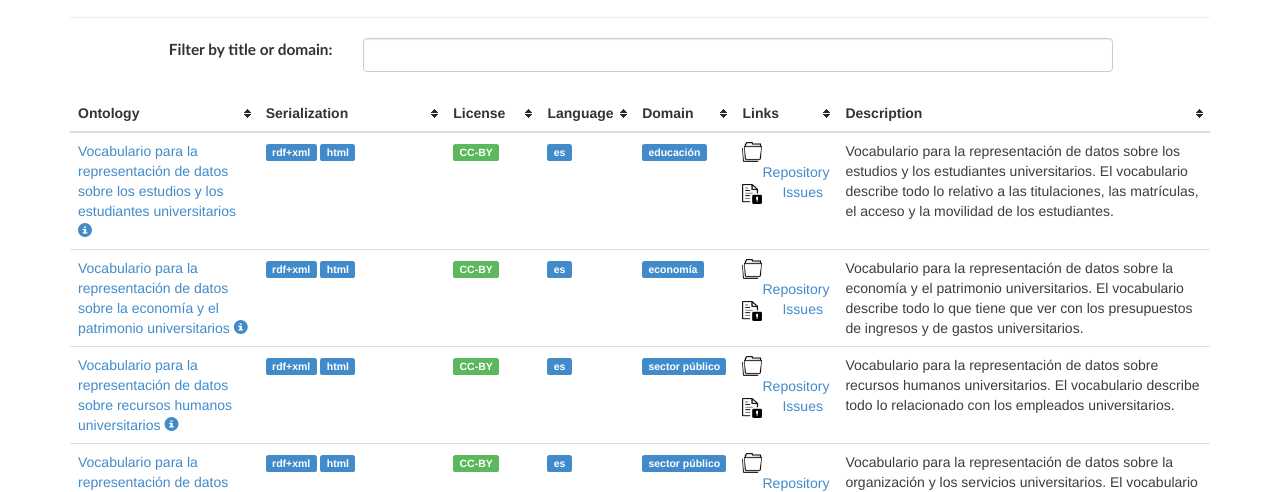
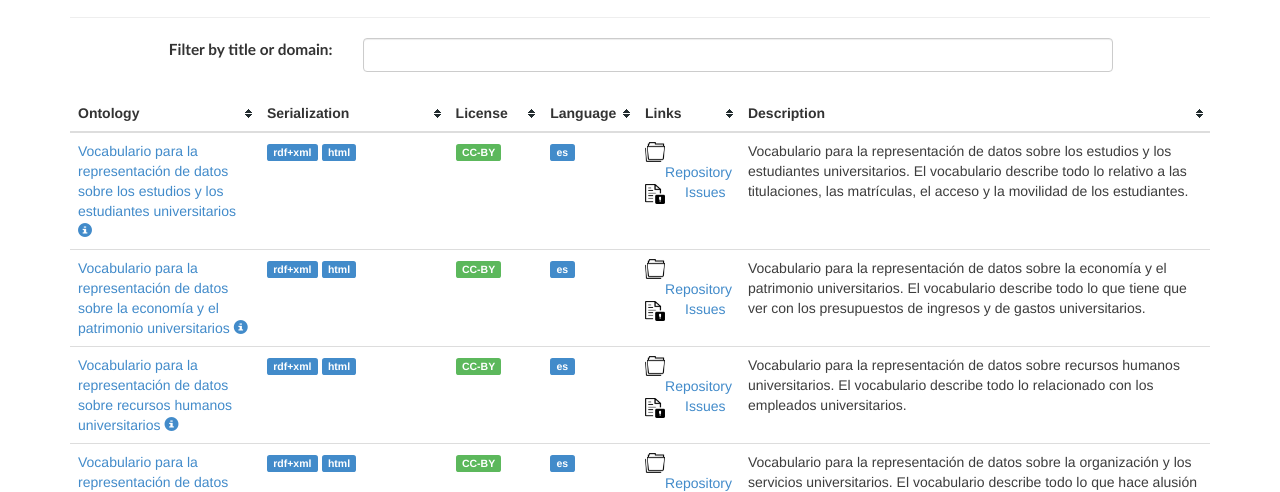
Before and after one commit to openuniversitydata/CatalogoOntologiasOpenUniversityData, a plain HTML site: page index.html in a window 1280 px wide. Shown: the part 303-795 px from the top of the page. Drawn offline with Linux system fonts and the light colour scheme.

Commit message:
Update index.html

```diff
--- a/index.html
+++ b/index.html
@@ -88,7 +88,6 @@
 <th class="col-md-2">Serialization</th>
 <th class="col-md-1">License</th>
 <th class="col-md-1">Language</th>
-<th class="col-md-1">Domain</th>
 <th class="col-md-1">Links</th>
 <th class="col-md-5">Description</th>
 </tr>
@@ -102,9 +101,6 @@
 </td>
 <td><a href="http://purl.org/NET/rdflicense/cc-by4.0" target="_blank"> <span class="label label-success">CC-BY</span></a></td>
 <td><a href="http://lexvo.org/id/iso639-3/spa" target="_blank"> <span class="label label-primary">es</span></a></td>
-<td>
-  <span class="label label-primary">educación</span>
-</td>
 <td><img src="vocab/img/repo.png" style="width: 20px; height: 20px;" alt="repository"/><span style="padding-left:20px"><a href="https://github.com/openuniversitydata/UniversidadesAbiertas/tree/main/ontology">Repository</a><br><img src="vocab/img/issue.png" style="width: 20px; height: 20px;" alt="repository"/><span style="padding-left:20px"><a href="https://github.com/openuniversitydata/UniversidadesAbiertas/issues">Issues</a>
 </td>
 <td>Vocabulario para la representación de datos sobre los estudios y los estudiantes universitarios. El vocabulario describe todo lo relativo a las titulaciones, las matrículas, el acceso y la movilidad de los estudiantes.</td>
@@ -119,9 +115,6 @@
   </td>
   <td><a href="http://purl.org/NET/rdflicense/cc-by4.0" target="_blank"> <span class="label label-success">CC-BY</span></a></td>
   <td><a href="http://lexvo.org/id/iso639-3/spa" target="_blank"> <span class="label label-primary">es</span></a></td>
-  <td>
-    <span class="label label-primary">economía</span>
-  </td>
   <td><img src="vocab/img/repo.png" style="width: 20px; height: 20px;" alt="repository"/><span style="padding-left:20px"><a href="https://github.com/openuniversitydata/UniversidadesAbiertas/tree/main/ontology">Repository</a><br><img src="vocab/img/issue.png" style="width: 20px; height: 20px;" alt="repository"/><span style="padding-left:20px"><a href="https://github.com/openuniversitydata/UniversidadesAbiertas/issues">Issues</a>
   </td>
   <td>Vocabulario para la representación de datos sobre la economía y el patrimonio universitarios. El vocabulario describe todo lo que tiene que ver con los presupuestos de ingresos y de gastos universitarios.</td>
@@ -136,9 +129,6 @@
 </td>
 <td><a href="http://purl.org/NET/rdflicense/cc-by4.0" target="_blank"> <span class="label label-success">CC-BY</span></a></td>
 <td><a href="http://lexvo.org/id/iso639-3/spa" target="_blank"> <span class="label label-primary">es</span></a></td>
-<td>
-  <span class="label label-primary">sector público</span>
-</td>
 <td><img src="vocab/img/repo.png" style="width: 20px; height: 20px;" alt="repository"/><span style="padding-left:20px"><a href="https://github.com/openuniversitydata/UniversidadesAbiertas/tree/main/ontology">Repository</a><br><img src="vocab/img/issue.png" style="width: 20px; height: 20px;" alt="repository"/><span style="padding-left:20px"><a href="https://github.com/openuniversitydata/UniversidadesAbiertas/issues">Issues</a>
 </td>
 <td>Vocabulario para la representación de datos sobre recursos humanos universitarios. El vocabulario describe todo lo relacionado con los empleados universitarios.</td>
@@ -153,9 +143,6 @@
   </td>
   <td><a href="http://purl.org/NET/rdflicense/cc-by4.0" target="_blank"> <span class="label label-success">CC-BY</span></a></td>
   <td><a href="http://lexvo.org/id/iso639-3/spa" target="_blank"> <span class="label label-primary">es</span></a></td>
-  <td>
-    <span class="label label-primary">sector público</span>
-  </td>
   <td><img src="vocab/img/repo.png" style="width: 20px; height: 20px;" alt="repository"/><span style="padding-left:20px"><a href="https://github.com/openuniversitydata/UniversidadesAbiertas/tree/main/ontology">Repository</a><br><img src="vocab/img/issue.png" style="width: 20px; height: 20px;" alt="repository"/><span style="padding-left:20px"><a href="https://github.com/openuniversitydata/UniversidadesAbiertas/issues">Issues</a>
   </td>
   <td>Vocabulario para la representación de datos sobre la organización y los servicios universitarios. El vocabulario describe todo lo que hace alusión a los centros y departamentos universitarios.</td>
```
